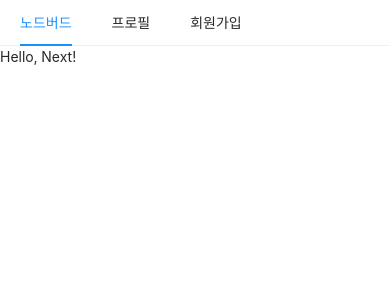
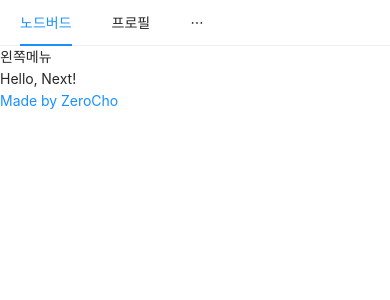
Before and after one commit to ssi02014/NodeBird, a Next.js app in the folder front/: page / in a window 390 px wide. Shown: the top 300 px of the page. Built offline with nearby package versions, Linux system fonts and the light colour scheme.

Commit message:
Add(minjae): 반응형 레이아웃

```diff
--- a/front/components/AppLayout/index.tsx
+++ b/front/components/AppLayout/index.tsx
@@ -1,6 +1,6 @@
 import React from 'react';
 import Link from 'next/link';
-import { Menu } from 'antd';
+import { Menu, Input, Row, Col } from 'antd';
 
 interface Props {
   children: React.ReactNode;
@@ -16,10 +16,23 @@
           <Link href="/profile"><a>프로필</a></Link>
         </Menu.Item>
         <Menu.Item>
+         <Input.Search enterButton style={{ verticalAlign: "middle" }} />
+        </Menu.Item>
+        <Menu.Item>
           <Link href="/signup"><a>회원가입</a></Link>
         </Menu.Item>
       </Menu>
-      {children}
+      <Row gutter={8}>
+        <Col xs={24} md={6}>
+          왼쪽메뉴
+        </Col>
+        <Col xs={24} md={12}>
+          {children}
+        </Col>
+        <Col xs={24} md={6}>
+          <a href="https://blog.naver.com/ssi02014" target="_blank" rel="noreferrer noopener">Made by ZeroCho</a>
+        </Col>
+      </Row>
     </div>
   );
 };
```
